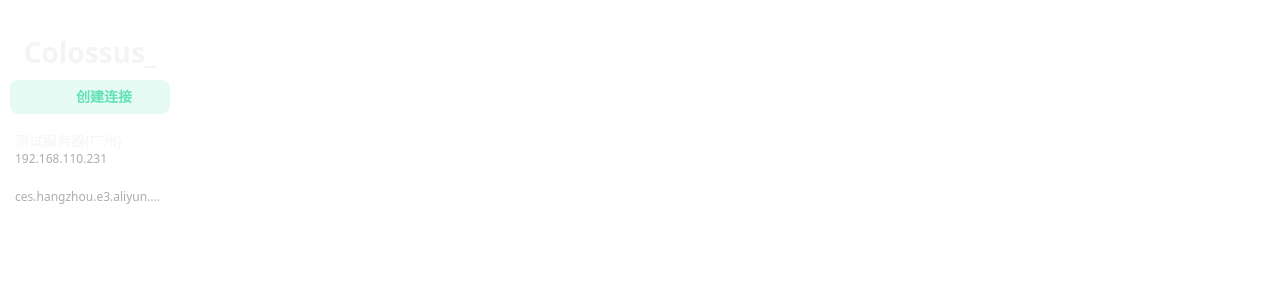
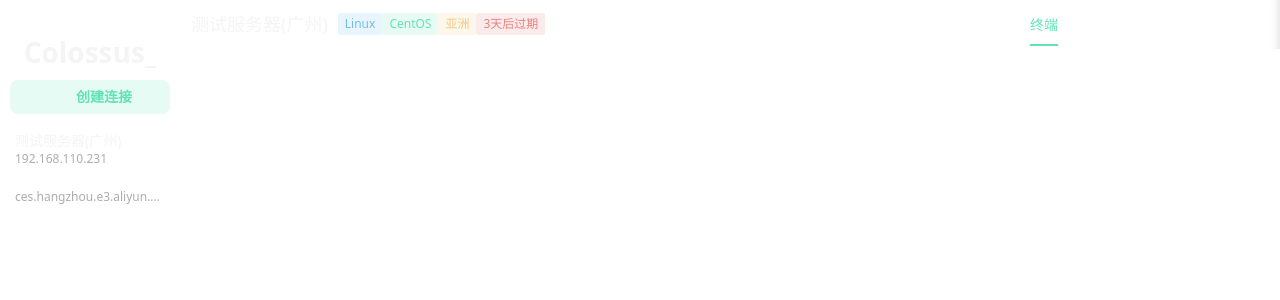
Before and after one commit to skye-z/colossus-frontend, a Vue app in the folder frontend/: page /host in a window 1280 px wide. Shown: the top 300 px of the page. Built offline with nearby package versions, Linux system fonts and the light colour scheme; some icons are missing; a small style sheet from the web is missing.

Commit message:
update host page

```diff
--- a/frontend/src/components/leftBar.vue
+++ b/frontend/src/components/leftBar.vue
@@ -65,7 +65,7 @@
     }
 };
 </script>
-<style>
+<style scoped>
 #left-bar {
     border-right: rgba(255, 255, 255, 0.12) 1px solid;
     height: 100vh;
--- a/frontend/src/plugins/router.js
+++ b/frontend/src/plugins/router.js
@@ -4,6 +4,7 @@
 } from 'vue-router'
 
 const Home = () => import('../views/home.vue')
+const Host = () => import('../views/host.vue')
 
 const router = createRouter({
     history: createWebHistory(),
@@ -12,6 +13,11 @@
             name: 'Home',
             path: '/home',
             component: Home
+        },
+        {
+            name: 'Host',
+            path: '/host',
+            component: Host
         }
     ],
 })
--- a/frontend/src/views/home.vue
+++ b/frontend/src/views/home.vue
@@ -37,9 +37,19 @@
         </div>
         <n-scrollbar id="host-scrollbar">
             <div id="host-list" class="pl-10 pt-10">
+                <div class="host-item" @click="openHost()">
+                    <div class="host-name line1">测试服务器(广州)</div>
+                    <div class="host-address line1">192.168.123.223</div>
+                    <div class="mt-10">
+                        <n-tag size="small" :bordered="false" type="info">Linux</n-tag>
+                        <n-tag size="small" :bordered="false" type="success">CentOS</n-tag>
+                        <n-tag size="small" :bordered="false" type="warning">亚洲</n-tag>
+                        <n-tag size="small" :bordered="false" type="error">3天后过期</n-tag>
+                    </div>
+                </div>
                 <div class="host-item">
-                    <div class="host-name line1">服务器名称</div>
-                    <div class="host-address line1">192.168.123.223</div>
+                    <div class="host-name line1">个人测试服务器</div>
+                    <div class="host-address line1">ces.hangzhou.e3.aliyun.com</div>
                     <div class="mt-10">
                         <n-tag size="small" :bordered="false" type="info">Linux</n-tag>
                         <n-tag size="small" :bordered="false" type="success">CentOS</n-tag>
@@ -222,11 +232,14 @@
                 usage: '',
                 period: ''
             }
+        },
+        openHost(){
+            this.$router.push('/host')
         }
     }
 };
 </script>
-<style>
+<style scoped>
 #search,
 #btn-add-host {
     border-radius: 0;
--- /dev/null
+++ b/frontend/src/views/host.vue
@@ -0,0 +1,46 @@
+<template>
+    <div>
+        <div id="host-head" class="pa-10 flex align-center border-bottom">
+            <div class="host-name mr-10">测试服务器(广州)</div>
+            <n-tag size="small" :bordered="false" type="info">Linux</n-tag>
+            <n-tag size="small" :bordered="false" type="success">CentOS</n-tag>
+            <n-tag size="small" :bordered="false" type="warning">亚洲</n-tag>
+            <n-tag size="small" :bordered="false" type="error">3天后过期</n-tag>
+        </div>
+        <div>
+            <n-tabs id="host-tabs" type="line" animated>
+                <n-tab name="shell">终端</n-tab>
+                <n-tab name="file">文件</n-tab>
+                <n-tab name="tool">工具</n-tab>
+                <n-tab name="setting">配置</n-tab>
+            </n-tabs>
+        </div>
+    </div>
+</template>
+
+<script>
+export default {
+    name: "Host",
+    data: () => ({
+
+    }),
+    methods: {
+
+    }
+};
+</script>
+<style scoped>
+#host-head {
+    width: calc(100% - 201px);
+    position: absolute;
+}
+
+.host-name {
+    font-size: 18px;
+}
+
+#host-tabs:deep(.n-tabs-nav-scroll-content){
+    margin-left: calc(100% - 250px);
+    padding: 3.5px 0;
+}
+</style>
```
